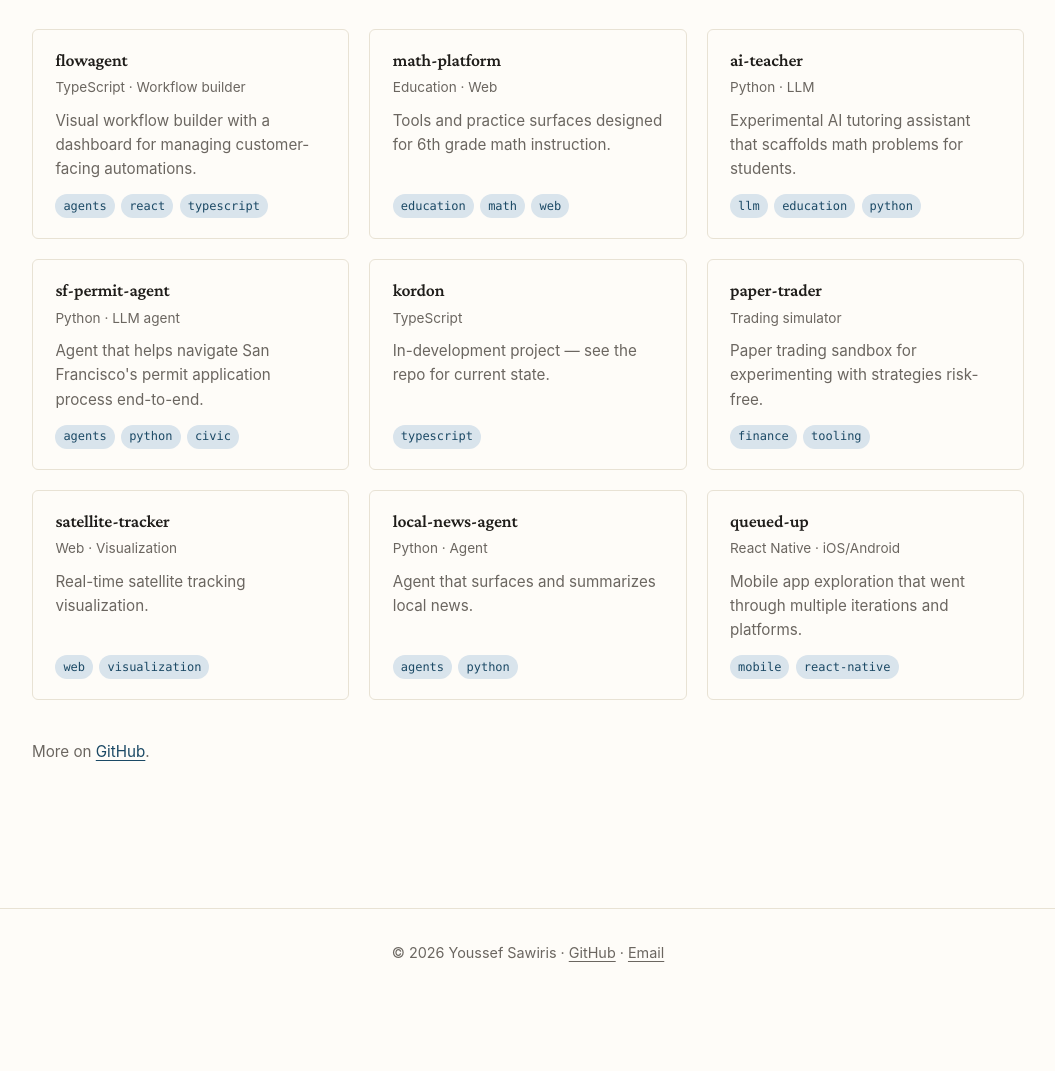
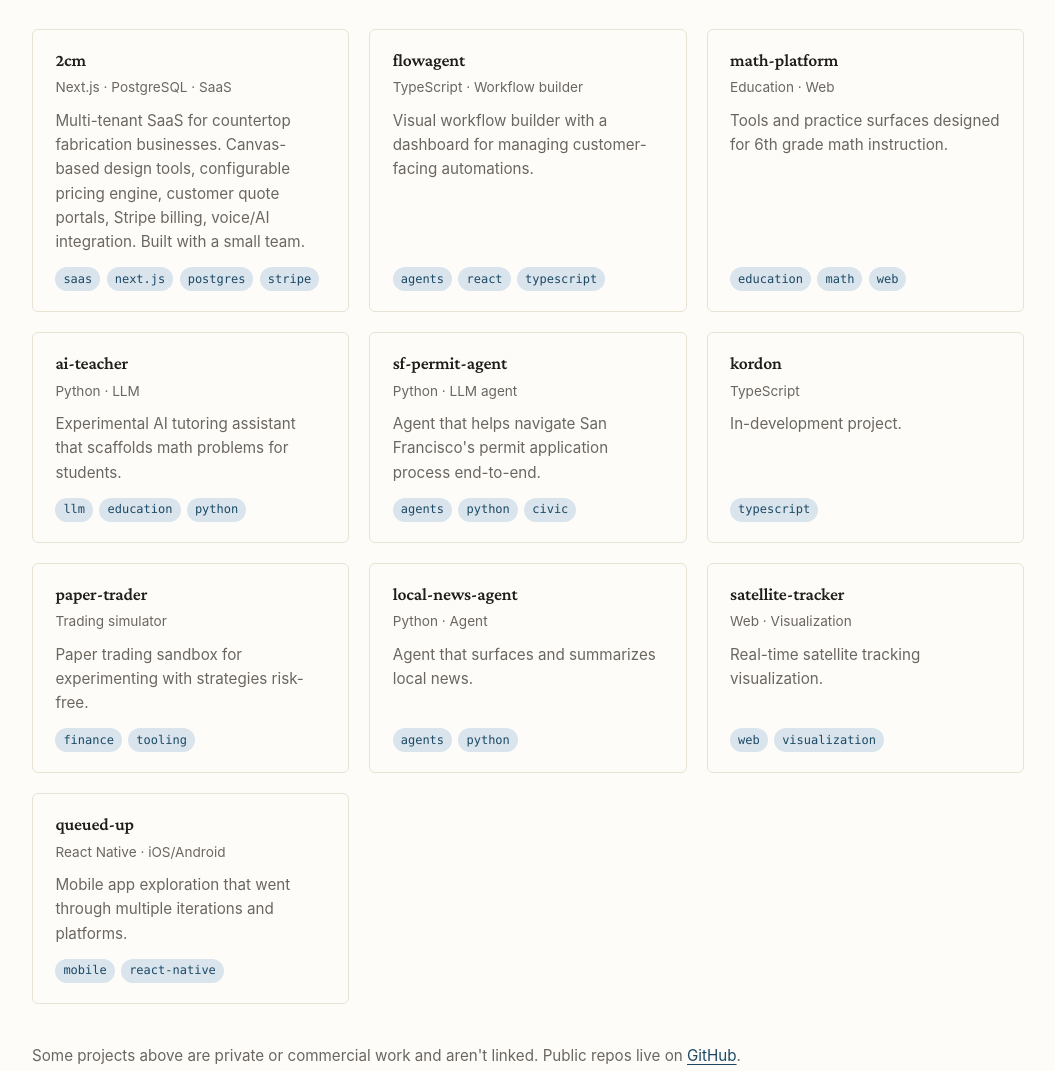
Before and after one commit to ysawiris/ysawiris.github.io, an Astro site: page /engineering in a window 1280 px wide. Shown: the part 398-1469 px from the top of the page, without its empty margins (112-1167 px from the left). Before the commit the page ends 1408 px from the top, so only its background shows below. Built offline with nearby package versions, Linux system fonts and the light colour scheme; Astro itself is replaced by a stand-in of ours.

Commit message:
add 2cm (commercial); strip GitHub links from local-only projects

```diff
--- a/src/pages/engineering.astro
+++ b/src/pages/engineering.astro
@@ -3,7 +3,7 @@ import BaseLayout from "../layouts/BaseLayout.astro";
 
 interface Project {
   name: string;
-  url: string;
+  url?: string;
   meta: string;
   description: string;
   tags: string[];
@@ -11,46 +11,58 @@ interface Project {
 
 const featured: Project[] = [
   {
+    name: "2cm",
+    url: "https://2cm.ai",
+    meta: "Next.js · PostgreSQL · SaaS",
+    description:
+      "Multi-tenant SaaS for countertop fabrication businesses. Canvas-based design tools, configurable pricing engine, customer quote portals, Stripe billing, voice/AI integration. Built with a small team.",
+    tags: ["saas", "next.js", "postgres", "stripe"],
+  },
+  {
     name: "flowagent",
-    url: "https://github.com/ysawiris/flowagent",
     meta: "TypeScript · Workflow builder",
-    description: "Visual workflow builder with a dashboard for managing customer-facing automations.",
+    description:
+      "Visual workflow builder with a dashboard for managing customer-facing automations.",
     tags: ["agents", "react", "typescript"],
   },
   {
     name: "math-platform",
-    url: "https://github.com/ysawiris/math-platform",
     meta: "Education · Web",
-    description: "Tools and practice surfaces designed for 6th grade math instruction.",
+    description:
+      "Tools and practice surfaces designed for 6th grade math instruction.",
     tags: ["education", "math", "web"],
   },
   {
     name: "ai-teacher",
-    url: "https://github.com/ysawiris/ai-teacher",
     meta: "Python · LLM",
-    description: "Experimental AI tutoring assistant that scaffolds math problems for students.",
+    description:
+      "Experimental AI tutoring assistant that scaffolds math problems for students.",
     tags: ["llm", "education", "python"],
   },
   {
     name: "sf-permit-agent",
-    url: "https://github.com/ysawiris/sf-permit-agent",
     meta: "Python · LLM agent",
-    description: "Agent that helps navigate San Francisco's permit application process end-to-end.",
+    description:
+      "Agent that helps navigate San Francisco's permit application process end-to-end.",
     tags: ["agents", "python", "civic"],
   },
   {
     name: "kordon",
-    url: "https://github.com/ysawiris/kordon",
     meta: "TypeScript",
-    description: "In-development project — see the repo for current state.",
+    description: "In-development project.",
     tags: ["typescript"],
   },
   {
     name: "paper-trader",
-    url: "https://github.com/ysawiris/paper-trader",
     meta: "Trading simulator",
     description: "Paper trading sandbox for experimenting with strategies risk-free.",
     tags: ["finance", "tooling"],
+  },
+  {
+    name: "local-news-agent",
+    meta: "Python · Agent",
+    description: "Agent that surfaces and summarizes local news.",
+    tags: ["agents", "python"],
   },
   {
     name: "satellite-tracker",
@@ -58,13 +70,6 @@ const featured: Project[] = [
     meta: "Web · Visualization",
     description: "Real-time satellite tracking visualization.",
     tags: ["web", "visualization"],
-  },
-  {
-    name: "local-news-agent",
-    url: "https://github.com/ysawiris/local-news-agent",
-    meta: "Python · Agent",
-    description: "Agent that surfaces and summarizes local news.",
-    tags: ["agents", "python"],
   },
   {
     name: "queued-up",
@@ -93,7 +98,7 @@ const featured: Project[] = [
   <div class="cards">
     {featured.map((p) => (
       <div class="card">
-        <h3><a href={p.url}>{p.name}</a></h3>
+        <h3>{p.url ? <a href={p.url}>{p.name}</a> : p.name}</h3>
         <div class="meta">{p.meta}</div>
         <p>{p.description}</p>
         <div class="tags">
@@ -104,6 +109,7 @@ const featured: Project[] = [
   </div>
 
   <p style="margin-top: 2.5rem; color: var(--text-muted); font-size: 0.95rem;">
-    More on <a href="https://github.com/ysawiris">GitHub</a>.
+    Some projects above are private or commercial work and aren't linked.
+    Public repos live on <a href="https://github.com/ysawiris">GitHub</a>.
   </p>
 </BaseLayout>
```
Also changed, not shown: src/pages/index.astro (+13 -3 lines).
